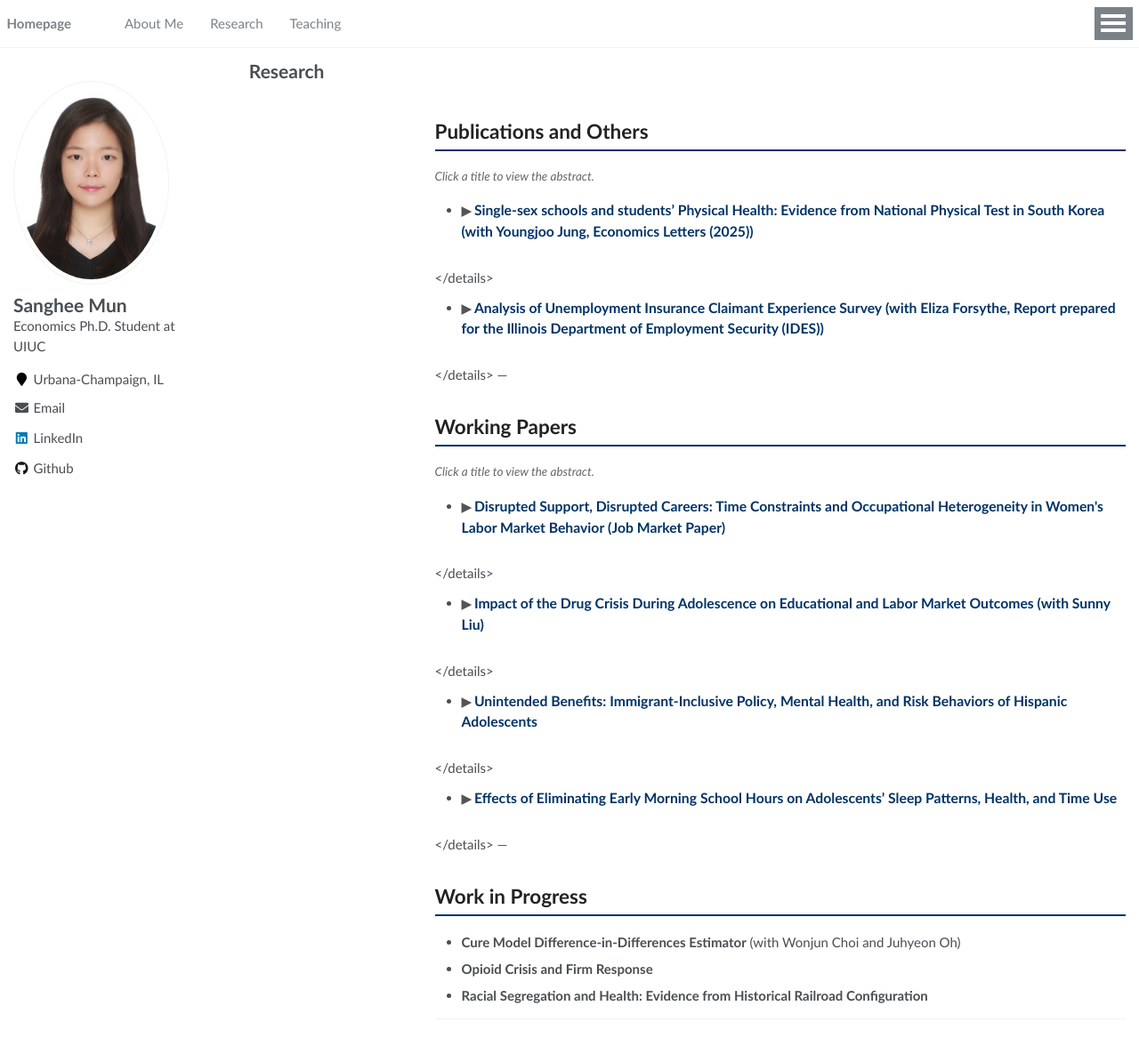
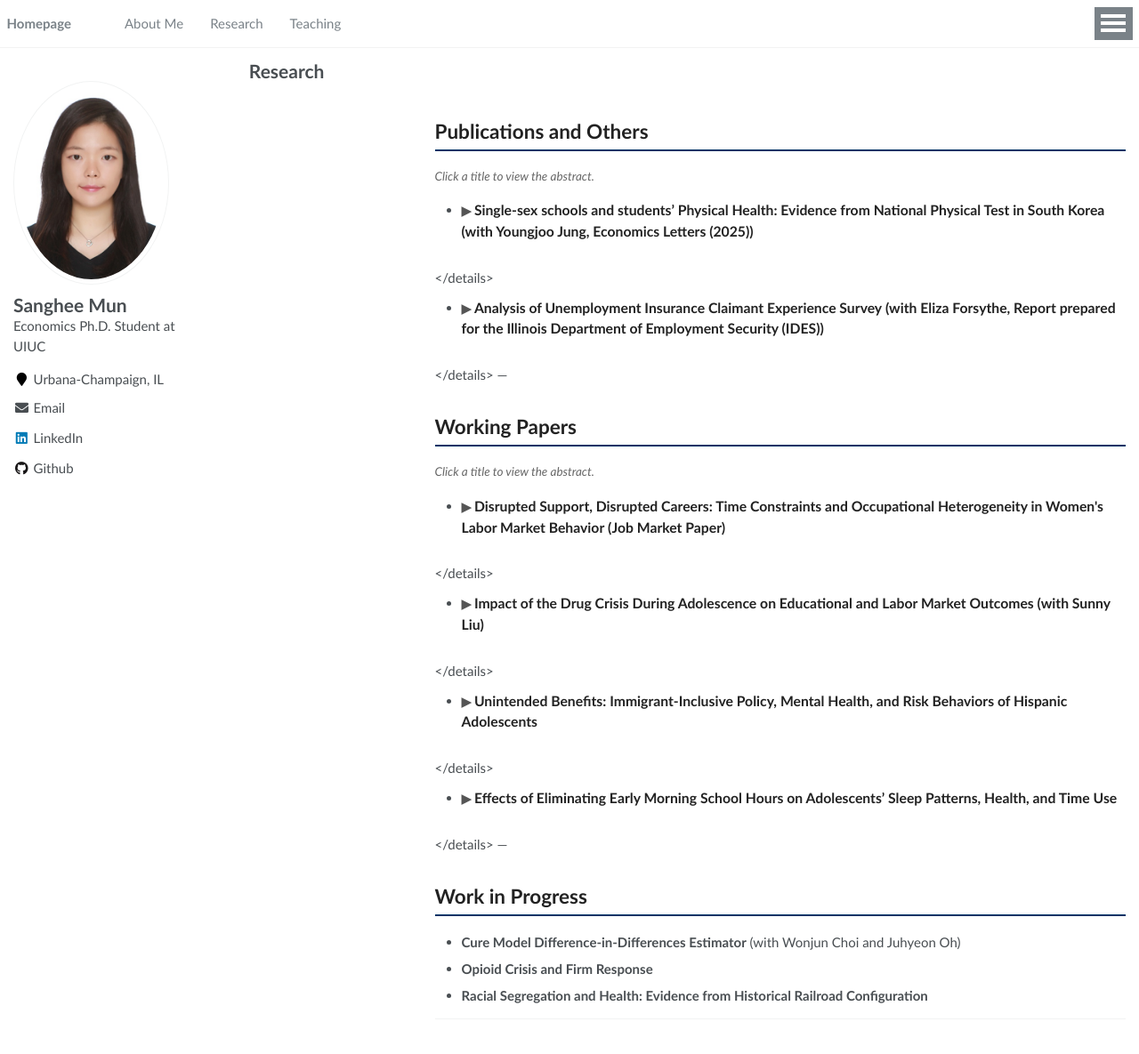
Before and after one commit to sanghee727/sanghee727.github.io, a Jekyll site: the page built from _pages/research.md, in a window 1280 px wide and 1191 px high. Shown: the top 1185 px of the window at 89% size. Built offline with Jekyll 4.4.1, drawn with Linux system fonts in a browser that asks for light colours.

```diff
--- a/assets/css/main.scss
+++ b/assets/css/main.scss
@@ -131,8 +131,8 @@ h1:before, .anchor:before {
     cursor: pointer;
     font-weight: 600;
     font-size: 1.05em;
-    color: #003366;           /* dark blue, matches academic theme */
-    list-style: none;         /* remove default arrow style */
+    color: #222;              /* dark gray */
+    list-style: none;
     margin-bottom: 0.5em;
     padding: 0.2em 0;
     border-radius: 4px;
```
